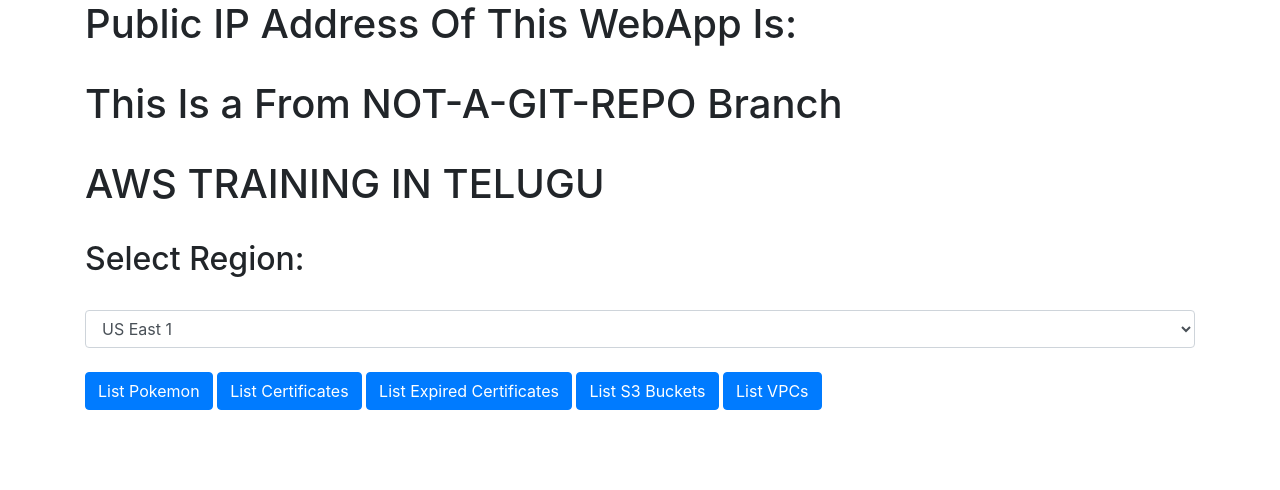
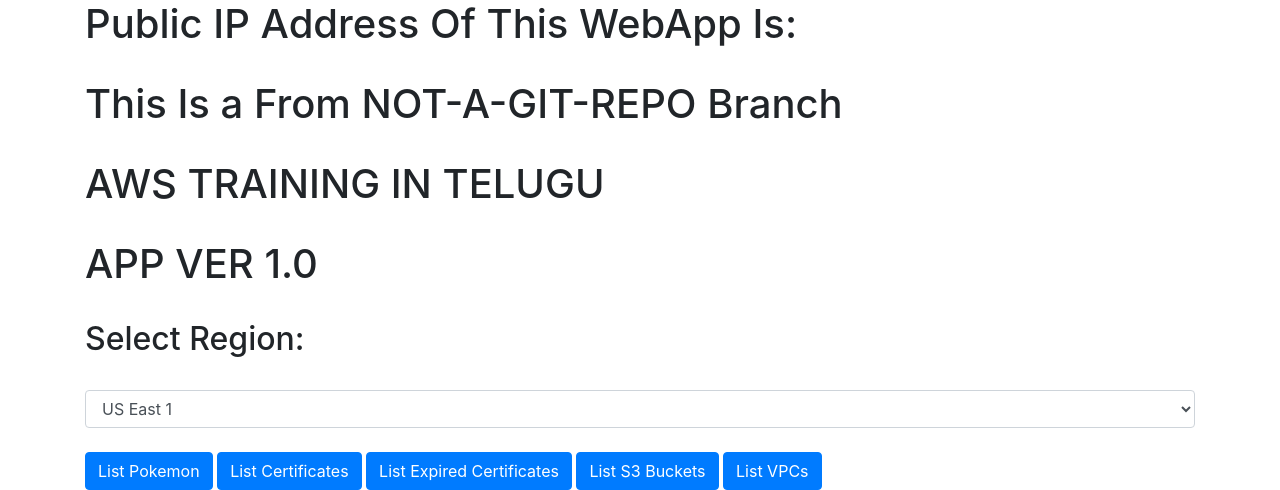
Before and after one commit to SreeVeerDevOps/python-fastapi-docker-public, a FastAPI app: page / in a window 1280 px wide. Shown: the part 320-810 px from the top of the page. Before the commit the page ends 730 px from the top, so only its background shows below. Run offline with FastAPI, Linux system fonts and the light colour scheme; some libraries are stand-ins or nearby versions.

Commit message:
Update index.html

```diff
--- a/templates/index.html
+++ b/templates/index.html
@@ -16,6 +16,7 @@
         <h1>Public IP Address Of This WebApp Is: {{ IP }}</h1><br>
         <h1>This Is a From {{ branch_name }} Branch</h1><br>
         <h1>AWS TRAINING IN TELUGU</h1><br>
+        <h1>APP VER 1.0</h1><br>
         <h2>Select Region:</h2><br>
         <select id="region-select" class="form-control">
             <option value="us-east-1">US East 1</option>
```
